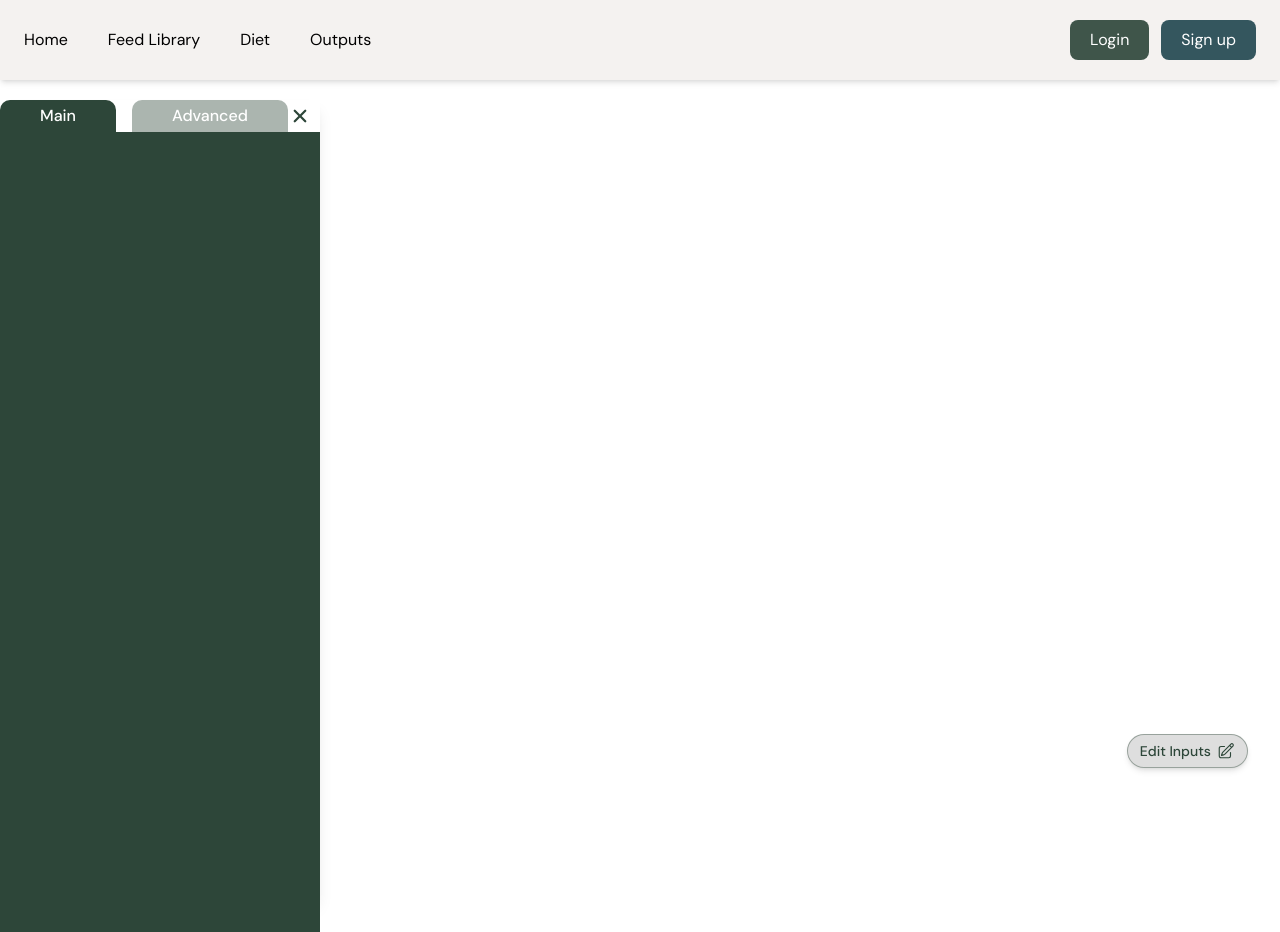
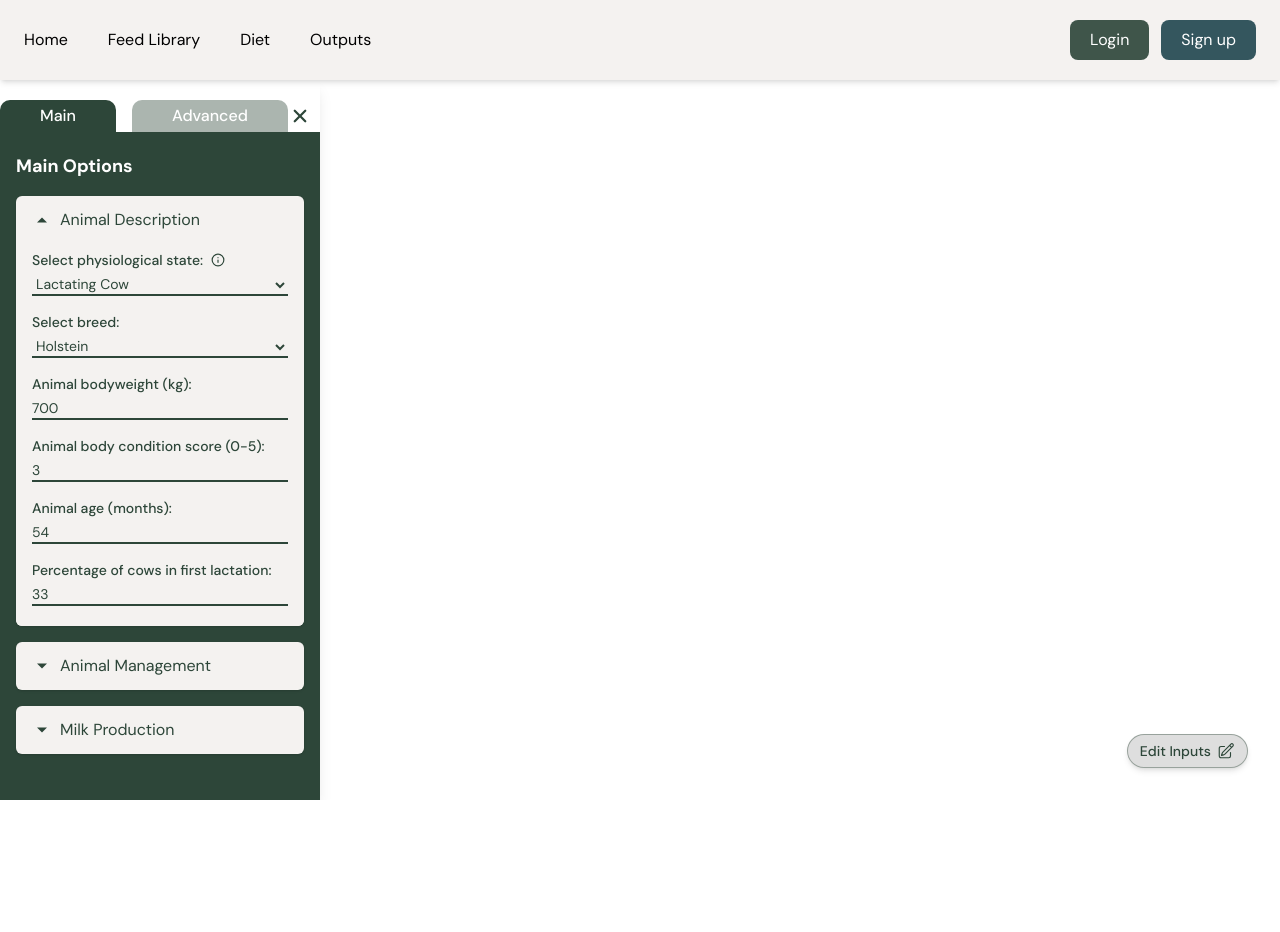
Before and after one commit to Dairy-Data-Integration/NASEM-Webapp, a React (Vite) app: page /diet in a window 1280 px wide. Both pictures are taken after a click on the button "Edit Inputs". After the commit the page ends 800 px from the top, so only its background shows below. Built offline with nearby package versions, Linux system fonts and the light colour scheme.

Commit message:
Set up context for animal input form and implemented Animal Description section in sidebar

```diff
--- a/package.json
+++ b/package.json
@@ -10,6 +10,9 @@
     "preview": "vite preview"
   },
   "dependencies": {
+    "@emotion/react": "^11.14.0",
+    "@emotion/styled": "^11.14.0",
+    "@mui/material": "^7.1.0",
     "firebase": "^11.7.1",
     "framer-motion": "^12.10.5",
     "react": "^19.1.0",
--- a/src/App.jsx
+++ b/src/App.jsx
@@ -4,6 +4,7 @@ import Navbar from "./components/LandingPage/Navbar";
 import LoginPage from "./components/LoginPage/Login";
 import SignupPage from './components/SignupPage/SignupPage';
 import DietPage from './components/DietPage/DietPage';
+import { AnimalInputsFormProvider } from './components/DietPage/Sidebar/AnimalInputsFormContext';
 
 const App = () => {
   return (
@@ -13,7 +14,19 @@ const App = () => {
           <Route path="/" element={<><Navbar /><HeroSection /></>} />
           <Route path="/login" element={<LoginPage />} />
           <Route path='/signup' element={<SignupPage />} />
-          <Route path="/diet" element={<><Navbar /> <DietPage /></>} />
+
+          // Wrap the diet route with the AnimalInputsFormProvider to share form state across components
+          <Route
+            path="/diet"
+            element={
+              <AnimalInputsFormProvider>
+                <div className="flex flex-col h-screen">
+                  <Navbar />
+                  <DietPage />
+                </div>
+              </AnimalInputsFormProvider>
+            } />
+
           <Route path="/library" element={<><Navbar /></>} />
           <Route path="/outputs" element={<><Navbar /></>} />
         </Routes>
--- a/src/components/DietPage/DietPage.jsx
+++ b/src/components/DietPage/DietPage.jsx
@@ -8,7 +8,7 @@ const DietPage = () => {
     const [isSidebarOpen, setIsSidebarOpen] = useState(false);
 
     return (
-        <div className="w-full h-screen">
+        <div className="w-full h-full overflow-hidden">
 
             {/* Edit Inputs Buton */}
             <button className="edit-inputs-btn text-dark-green" onClick={() => setIsSidebarOpen(!isSidebarOpen)}>
--- /dev/null
+++ b/src/components/DietPage/Sidebar/AnimalInputsFormContext.jsx
@@ -0,0 +1,33 @@
+import { createContext, useContext, useState } from "react";
+
+// Create a new context to store and manage animal input form data
+const AnimalInputsFormContext = createContext();
+
+// Provider component that wraps parts of the app that need access to the form state
+export const AnimalInputsFormProvider = ({ children }) => {
+
+	// useState to hold all form data fields as a single object
+	const [formData, setFormData] = useState({
+		// Initial default values for the form inputs
+		physiologicalState: "Lactating Cow",
+		breed: "Holstein",
+		bodyweight: 700,
+		bodyCondition: 3,
+		age: 54,
+		firstLactationPercent: 33
+	});
+
+	const onInputChange = (field, value) => {
+		setFormData((prev) => ({ ...prev, [field]: value }));
+	};
+
+	// Provide the form state and handler function to any component that consumes the context
+	return (
+		<AnimalInputsFormContext.Provider value={{ formData, onInputChange }}>
+			{children}
+		</AnimalInputsFormContext.Provider>
+	);
+};
+
+// Custom hook to use the form context in other components
+export const useAnimalInputsForm = () => useContext(AnimalInputsFormContext);
--- /dev/null
+++ b/src/components/DietPage/Sidebar/MainInputs/AnimalDescription.jsx
@@ -0,0 +1,72 @@
+import { FiInfo } from "react-icons/fi";
+import Tooltip from "@mui/material/Tooltip";
+import { useAnimalInputsForm } from "../AnimalInputsFormContext";
+
+const AnimalDescription = () => {
+    const {formData, onInputChange} = useAnimalInputsForm();
+
+	return (
+		<div className="flex flex-col w-full px-4 pt-1.5 pb-5 gap-4 bg-bg text-dark-green">
+
+			{/* Physiological State */}
+			<div className="flex flex-col w-full gap-1 text-sm">
+				<label className="flex items-center gap-2 font-medium" htmlFor="physiologicalState">
+					Select physiological state:
+
+					<Tooltip
+						title="Changing this will automatically update some other inputs. Check all inputs after modifying this."
+						placement="top"
+						arrow
+					>
+						<span className="cursor-pointer">
+							<FiInfo className="font-bold" />
+						</span>
+					</Tooltip>
+				</label>
+
+				<select name="physiologicalState" id="physiologicalState" value={formData.physiologicalState} onChange={(e) => onInputChange("physiologicalState", e.target.value)} className="border-b-2 border-dark-green focus:outline-none">
+					<option value="Lactating Cow">Lactating Cow</option>
+					<option value="Dry Cow">Dry Cow</option>
+				</select>
+			</div>
+
+            {/* Breed */}
+            <div className="flex flex-col w-full gap-1 text-sm">
+				<label htmlFor="breed" className="font-medium">Select breed:</label>
+
+				<select value={formData.breed} name="breed" id="breed" onChange={(e) => onInputChange("breed", e.target.value)} className="border-b-2 border-dark-green focus:outline-none">
+					<option value="Holstein">Holstein</option>
+					<option value="Jersey">Jersey</option>
+				</select>
+			</div>
+
+            {/* Bodyweight */}
+            <div className="flex flex-col w-full gap-1 text-sm">
+                <label htmlFor="bodyweight" className="font-medium">Animal bodyweight (kg):</label>
+                <input type="number" name="bodyweight" id="bodyweight" min={0} value={formData.bodyweight} onChange={(e) => onInputChange("bodyweight", e.target.value)} className="border-b-2 border-dark-green focus:outline-none"/>
+            </div>
+
+            {/* Body Condition */}
+            <div className="flex flex-col w-full gap-1 text-sm">
+                <label htmlFor="bodyCondition" className="font-medium">Animal body condition score (0-5):</label>
+                <input type="number" name="bodyCondition" id="bodyCondition" min={0} max={5} value={formData.bodyCondition} onChange={(e) => onInputChange("bodyCondition", e.target.value)} className="border-b-2 border-dark-green focus:outline-none"/>
+            </div>
+
+            {/* Animal Age */}
+            <div className="flex flex-col w-full gap-1 text-sm">
+                <label htmlFor="age" className="font-medium">Animal age (months):</label>
+                <input type="number" name="age" id="age" min={0} value={formData.age} onChange={(e) => onInputChange("age", e.target.value)} className="border-b-2 border-dark-green focus:outline-none"/>
+            </div>
+
+            {/* Percentage of Cows in First Lactation */}
+            <div className="flex flex-col w-full gap-1 text-sm">
+                <label htmlFor="firstLactationPercent" className="font-medium">Percentage of cows in first lactation:</label>
+                <input type="number" name="firstLactationPercent" id="firstLactationPercent" min={0} max={100} value={formData.firstLactationPercent} onChange={(e) => onInputChange("firstLactationPercent", e.target.value)} className="border-b-2 border-dark-green focus:outline-none"/>
+            </div>
+
+
+		</div>
+	);
+};
+
+export default AnimalDescription;
--- /dev/null
+++ b/src/components/DietPage/Sidebar/MainInputs/AnimalManagement.jsx
@@ -0,0 +1,3 @@
+const AnimalManagement = () => {}
+
+export default AnimalManagement
--- /dev/null
+++ b/src/components/DietPage/Sidebar/MainInputs/MilkProduction.jsx
@@ -0,0 +1,3 @@
+const MilkProduction = () => {}
+
+export default MilkProduction
--- a/src/components/DietPage/Sidebar/MainSidebar.jsx
+++ b/src/components/DietPage/Sidebar/MainSidebar.jsx
@@ -1,7 +1,48 @@
+import { IoMdArrowDropdown, IoMdArrowDropup } from "react-icons/io";
+import { useState } from "react";
+import AnimalDescription from "./MainInputs/AnimalDescription";
+import MilkProduction from "./MainInputs/MilkProduction";
+import AnimalManagement from "./MainInputs/AnimalManagement";
+
 const MainSidebar = () => {
-    return (
-        <div className=""></div>
-    )
-}
+	const [openSection, setOpenSection] = useState("description");
+
+	const toggleSection = (section) => {
+		setOpenSection((prev) => (prev === section ? null : section));
+	};
+
+	return (
+		<div className="flex flex-col w-full px-4 py-5 gap-4">
+			<h2 className="font-bold text-lg">Main Options</h2>
+
+			{/* Animal Description */}
+			<div className="section-style">
+				<div onClick={() => toggleSection("description")} className="trigger">
+					{openSection === "description" ? <IoMdArrowDropup size={20} /> : <IoMdArrowDropdown size={20} />}
+					<p>Animal Description</p>
+				</div>
+				{openSection === "description" && (<AnimalDescription />)}
+			</div>
+
+			{/* Animal Management */}
+			<div className="section-style">
+				<div onClick={() => toggleSection("management")} className="trigger">
+					{openSection === "management" ? <IoMdArrowDropup size={20} /> : <IoMdArrowDropdown size={20} />}
+					<p>Animal Management</p>
+				</div>
+				{openSection === "management" && (<AnimalManagement />)}
+			</div>
+
+			{/* Milk Production */}
+			<div className="section-style">
+				<div onClick={() => toggleSection("milk")} className="trigger">
+					{openSection === "milk" ? <IoMdArrowDropup size={20} /> : <IoMdArrowDropdown size={20} />}
+					<p>Milk Production</p>
+				</div>
+				{openSection === "milk" && (<MilkProduction />)}
+			</div>
+		</div>
+	);
+};
 
 export default MainSidebar;
--- a/src/components/DietPage/Sidebar/Sidebar.jsx
+++ b/src/components/DietPage/Sidebar/Sidebar.jsx
@@ -7,8 +7,12 @@ const Sidebar = ({ onClose }) => {
     const [activeTab, setActiveTab] = useState('main');
 
     return (
-        <div className="w-1/4 h-full text-white z-50 shadow-lg ">
+        <div className="w-1/4 h-full flex flex-col text-white z-50 shadow-lg">
+
+            {/* Top tab controls and close button */}
             <div className="flex w-full items-center justify-between mt-5 pr-2.5">
+
+                {/* Tab buttons for switching between Main and Advanced inputs */}
                 <div className="flex items-center gap-4">
                     <button
                         className={`sidebar-tab ${activeTab === "main" ? "bg-dark-green" : "bg-dark-green/40 hover:bg-dark-green/60"}`}
@@ -22,13 +26,14 @@ const Sidebar = ({ onClose }) => {
                     </button>
                 </div>
 
+                {/* Close button */}
                 <button onClick={onClose}>
                     <IoClose size={24} className="text-dark-green cursor-pointer"/>
                 </button>
             </div>
 
             {/* Sidebar Body */}
-            <div className="bg-dark-green w-full h-full">
+            <div className="bg-dark-green w-full h-full overflow-y-auto">
                 {activeTab === "main" ? <MainSidebar /> : <AdvancedSidebar />}
             </div>
 
--- a/src/index.css
+++ b/src/index.css
@@ -41,4 +41,12 @@
   .sidebar-tab {
     @apply px-10 py-1 rounded-t-[10px] font-medium cursor-pointer
   }
+
+  .section-style {
+    @apply bg-bg rounded-md text-dark-green overflow-hidden shadow-sm
+  }
+
+  .trigger {
+    @apply flex items-center justify-start gap-2 w-full px-4 py-3 cursor-pointer
+  }
 }
```
Also changed, not shown: 1 other file (tests, documents, lock files or other folders).
